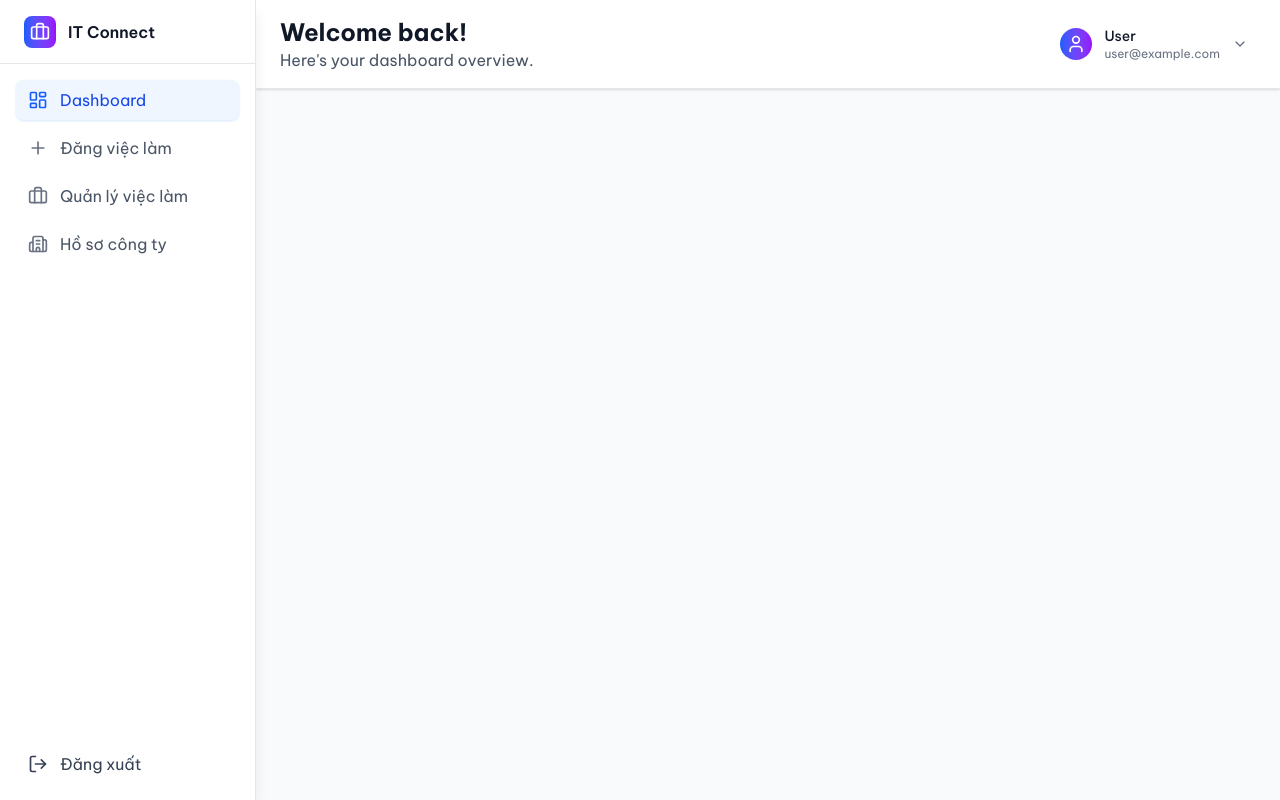
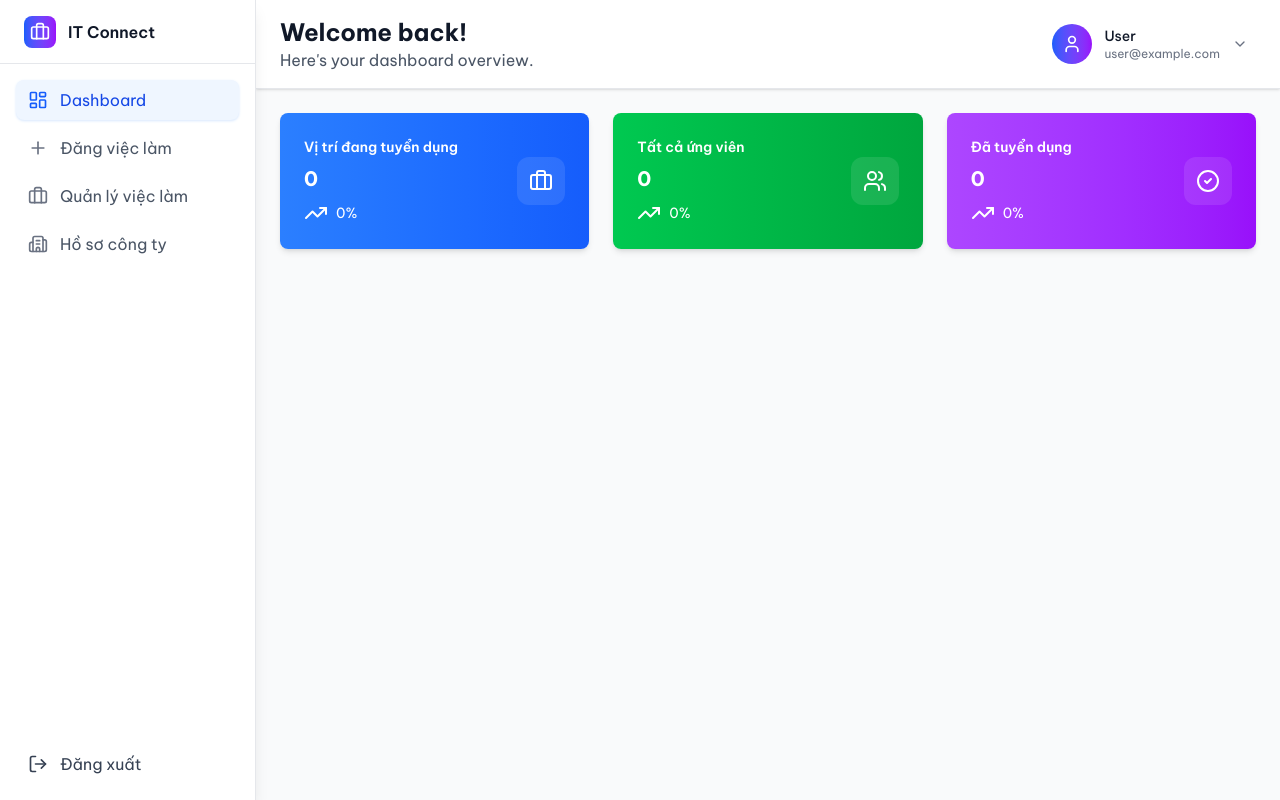
Before and after one commit to mdt3001/it-connect-fe, a React (Vite) app: page /employer-dashboard in a window 1280 px wide. Built offline with nearby package versions, Linux system fonts and the light colour scheme.

Commit message:
feat(EmployerDashboard component): create stat card component

```diff
--- /dev/null
+++ b/src/components/EmployerComponents/EmployerDashboard/StatCard.jsx
@@ -0,0 +1,42 @@
+import React from "react";
+import { TrendingUp } from "lucide-react";
+
+const StatCard = ({
+  title,
+  value,
+  icon: Icon,
+  trend,
+  trendValue,
+  color = "blue",
+}) => {
+  const colorClasses = {
+    blue: "from-blue-500 to-blue-600",
+    green: "from-green-500 to-green-600",
+    purple: "from-purple-500 to-purple-600",
+    orange: "from-orange-500 to-orange-600",
+  };
+  return (
+    <div
+      className={`bg-gradient-to-r ${colorClasses[color]} p-6 rounded-lg shadow-md text-white`}
+    >
+      <div className="flex items-center justify-between">
+        <div className="space-y-2">
+          <p className="text-sm font-semibold">{title}</p>
+          <p className="text-xl font-bold">{value}</p>
+          {trend && (
+            <div className="flex items-center space-x-1 text-sm mt-1 gap-1">
+              <TrendingUp />
+              <span>{trendValue}</span>
+            </div>
+          )}
+        </div>
+
+        <div className="p-3 bg-white/10 rounded-xl">
+          <Icon className="w-6 h-6" />
+        </div>
+      </div>
+    </div>
+  );
+};
+
+export default StatCard;
--- a/src/components/layout/ProfileDropdown.jsx
+++ b/src/components/layout/ProfileDropdown.jsx
@@ -18,12 +18,12 @@ const ProfileDropdown = ({
         onClick={onToggle}
         className="flex items-center space-x-3 p-2 rounded-lg hover:bg-gray-100 transition-colors duration-200"
       >
-        <div className="w-8 h-8 bg-gradient-to-r from-blue-600 to-purple-600 rounded-full flex items-center justify-center">
+        <div className="w-10 h-10 bg-gradient-to-r from-blue-600 to-purple-600 rounded-full flex items-center justify-center">
           {avatar ? (
             <img
               src={avatar}
               alt="Profile"
-              className="w-8 h-8 rounded-full object-cover"
+              className="w-10 h-10 rounded-full object-cover"
             />
           ) : (
             <User className="w-5 h-5 text-white" />
--- a/src/pages/Employer/EmployerDashboard.jsx
+++ b/src/pages/Employer/EmployerDashboard.jsx
@@ -14,6 +14,7 @@ import axiosInstance from "../../utils/axiosInstance";
 import { API_PATHS } from "../../utils/apiPaths";
 import DashboardLayout from "../../components/layout/DashboardLayout";
 import LoadingSpinner from "../../components/LoadingSpinner";
+import StatCard from "../../components/EmployerComponents/EmployerDashboard/StatCard";
 
 const EmployerDashboard = () => {
   const navigate = useNavigate();
@@ -42,10 +43,38 @@ const EmployerDashboard = () => {
   return (
     <DashboardLayout activeMenu="employer-dashboard">
       {loading ? (
-          <LoadingSpinner />
+        <LoadingSpinner />
       ) : (
         <div className="max-w-7xl mx-auto space-y-8">
           {/* Your dashboard content here */}
+          <div className="grid grid-cols-1 sm:grid-cols-2 lg:grid-cols-3 gap-6">
+            <StatCard
+              title="Vị trí đang tuyển dụng"
+              value={dashboardData?.counts?.activeJobs || 0}
+              icon={Briefcase}
+              trend={true}
+              trendValue={`${dashboardData?.counts?.trends?.activeJobs || 0}%`}
+              color="blue"
+            />
+
+            <StatCard
+              title="Tất cả ứng viên"
+              value={dashboardData?.counts?.totalApplications || 0}
+              icon={Users}
+              trend={true}
+              trendValue={`${dashboardData?.counts?.trends?.totalApplications || 0}%`}
+              color="green"
+            />
+
+            <StatCard
+              title="Đã tuyển dụng"
+              value={dashboardData?.counts?.totalHired || 0}
+              icon={CheckCircle2}
+              trend={true}
+              trendValue={`${dashboardData?.counts?.trends?.totalHired || 0}%`}
+              color="purple"
+            />
+          </div>
         </div>
       )}
     </DashboardLayout>
```
